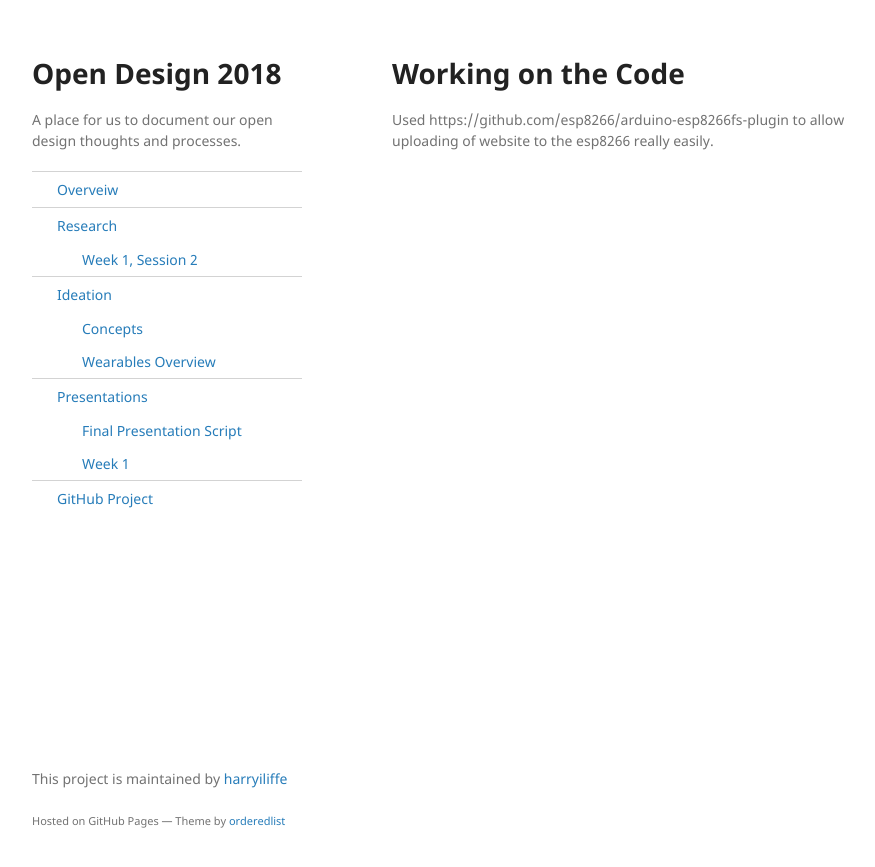
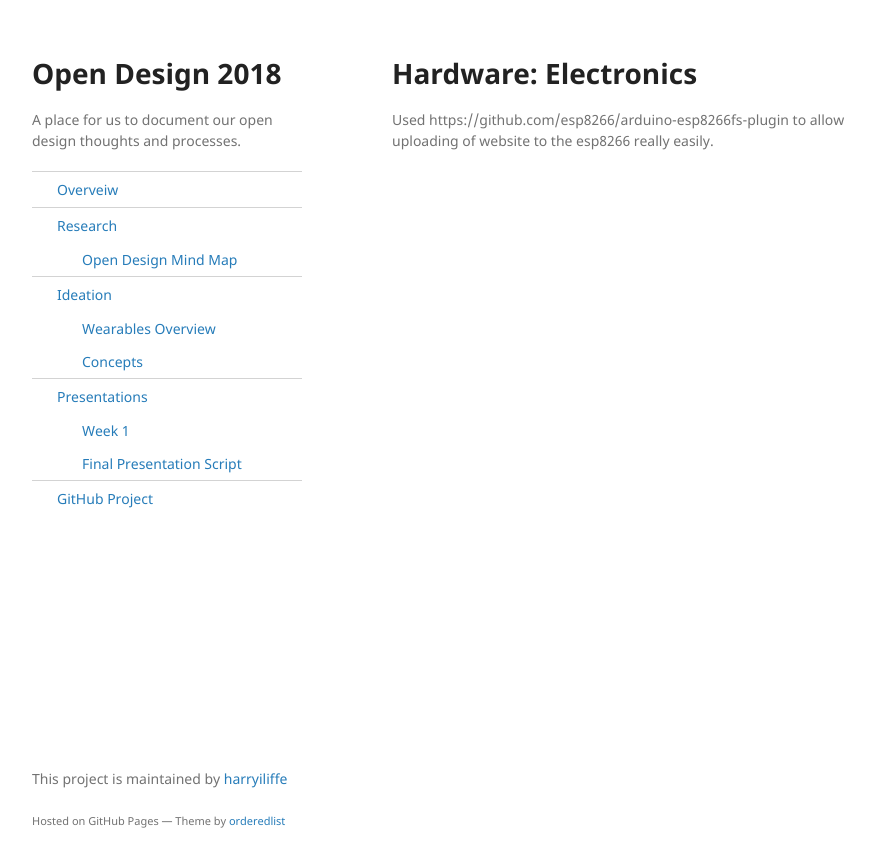
Before and after one commit to harryiliffe/open-design-2018, a Jekyll site: the page built from docs/_posts/2018-01-23-development-code.md, in a window 1280 px wide. Shown: the top 867 px of the page, without its empty margins (178-1053 px from the left). Built offline with Jekyll 4.4.1, drawn with Linux system fonts in a browser that asks for light colours.

Commit message:
renamed posts

```diff
--- a/docs/_posts/2018-02-07-code.md
+++ b/docs/_posts/2018-01-23-development-code.md
@@ -1,7 +1,7 @@
 ---
 layout: default
-categories: electronics
-title: "Working on the Code"
+categories: development
+title: "Hardware: Electronics"
 subtitle: "Defining Open Design"
 order: 4
 ---
--- a/docs/_posts/2018-01-30-Week1-Session2.md
+++ b/docs/_posts/2018-01-23-research-mindmap.md
@@ -1,12 +1,11 @@
 ---
 layout: default
 categories: research
-title: "Week 1, Session 2"
+title: "Open Design Mind Map"
 subtitle: "Defining Open Design"
 order: 4
 ---
 
-
 In class today we combined all of the research we had completed overnight around Open Design and combined it into a mindmap. This enabled us to create links between different concepts and topics of research.
 
 ![Open Design Mindmap]({{site.imageurl}}/mindmap_opendesign.jpg)
```
Also changed, not shown: docs/_posts/2018-01-23-capitilism.md (deleted, +0 -13 lines), docs/_posts/2018-01-23-guide-electronics.md (added, +7 -0 lines), docs/_posts/2018-01-23-people.md (deleted, +0 -17 lines), docs/_posts/2018-01-23-ESP8266.md (renamed from docs/_posts/2018-02-07-ESP8266.md), docs/_posts/2018-01-23-presentation-final-script.md (renamed from docs/_posts/2018-02-14-final-presentation script.md), docs/_posts/2018-01-23-presentation-week1.md (renamed from docs/_posts/2018-01-30-week1-presentation.md), docs/_posts/2018-01-23-research-concepts.md (renamed from docs/_posts/2018-01-29-concepts.md), docs/_posts/2018-01-23-research-wearables.md (renamed from docs/_posts/2018-01-23-wearables-overview.md).
